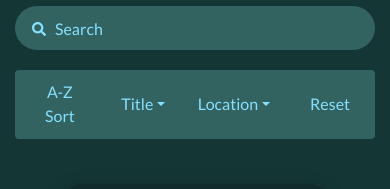
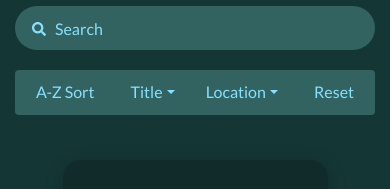
Before and after one commit to GedalyaKrycer/digibit-employee-directory, a React (Create React App) app in the folder my-app/: page / in a window 390 px wide. Shown: the part 314-503 px from the top of the page. Built offline with nearby package versions, Linux system fonts and the light colour scheme; a web font is replaced by a local one.

Commit message:
Fixed flex issues with filter button group

```diff
--- a/my-app/src/components/Filters/index.js
+++ b/my-app/src/components/Filters/index.js
@@ -23,20 +23,20 @@ function Filters() {
             </Col>
             <Col md={8} className="button-group">
                 <ButtonGroup className="margin full-width">
-                    <Button className="third-width">A-Z Sort</Button>
+                    <Button>A-Z Sort</Button>
 
-                    <DropdownButton as={ButtonGroup} title="Title" id="bg-nested-dropdown" className="third-width">
+                    <DropdownButton as={ButtonGroup} title="Title" id="bg-nested-dropdown">
                         <Dropdown.Item eventKey="1">Manager</Dropdown.Item>
                         <Dropdown.Item eventKey="2">Designer</Dropdown.Item>
                         <Dropdown.Item eventKey="3">Developer</Dropdown.Item>
                     </DropdownButton>
 
-                    <DropdownButton as={ButtonGroup} title="Location" id="bg-nested-dropdown" className="border-radius third-width">
+                    <DropdownButton as={ButtonGroup} title="Location" id="bg-nested-dropdown">
                         <Dropdown.Item eventKey="1">New York</Dropdown.Item>
                         <Dropdown.Item eventKey="2">Las Vegas</Dropdown.Item>
                         <Dropdown.Item eventKey="3">Chicago</Dropdown.Item>
                     </DropdownButton>
-                    <Button className="third-width">Reset</Button>
+                    <Button>Reset</Button>
                 </ButtonGroup>
             </Col>
 
--- a/my-app/src/components/Filters/style.css
+++ b/my-app/src/components/Filters/style.css
@@ -88,19 +88,17 @@
 
 
 
+
 @media only screen and (max-width: 768px) {
   .button-group {
     display: flex;
     justify-content: center;
   }
 
+
+
   .full-width {
     width: 100%;
   }
 
-
-
-  .third-width {
-    width: 33.33%;
-  }
 }
```
